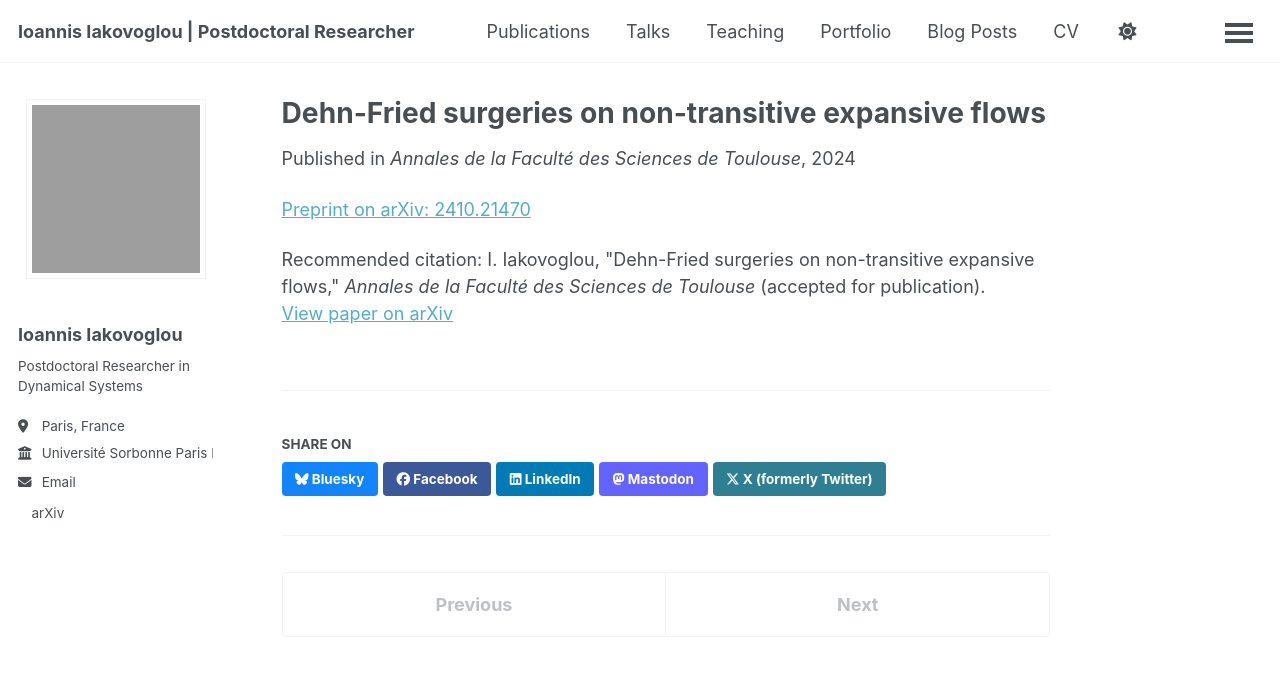
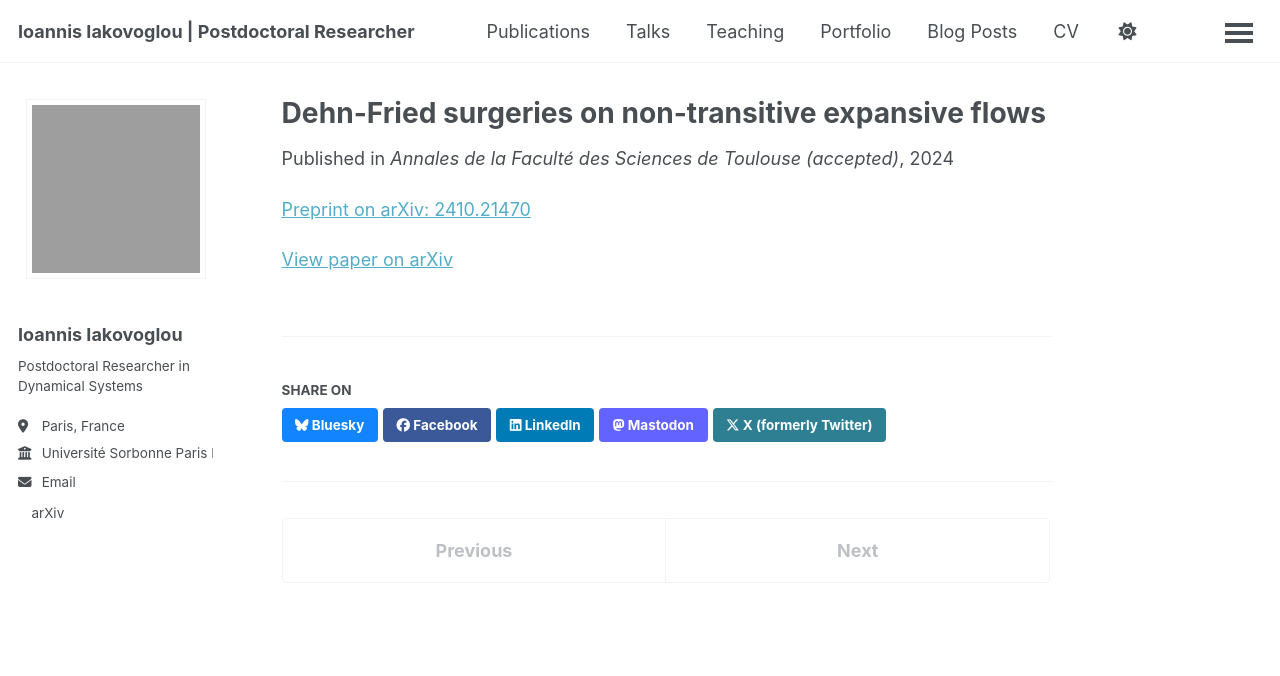
Before and after one commit to ioannisiakovoglou/ioannisiakovoglou.github.io, a Jekyll site: the page built from _publications/surgeriesnontransitive.md, in a window 1280 px wide. Shown: the top 676 px of the page. Built offline with Jekyll 4.4.1, drawn with Linux system fonts in a browser that asks for light colours; a script bundle is joined from its source files by our own code; a style sheet for code colours, icons or effects is not loaded.

Commit message:
Revise venue and citation for publication status
Updated the venue and citation to reflect acceptance.

```diff
--- a/_publications/surgeriesnontransitive.md
+++ b/_publications/surgeriesnontransitive.md
@@ -5,8 +5,7 @@ category: manuscripts
 permalink: /publication/dehn-fried-surgeries
 excerpt: "Dehn-Fried surgeries on non-transitive expansive flows."
 date: 2024-01-01
-venue: "Annales de la Faculté des Sciences de Toulouse"
+venue: "Annales de la Faculté des Sciences de Toulouse (accepted)"
 paperurl: "https://arxiv.org/abs/2410.21470"
-citation: 'I. Iakovoglou, "Dehn-Fried surgeries on non-transitive expansive flows," <i>Annales de la Faculté des Sciences de Toulouse</i> (accepted for publication).'
 ---
 [Preprint on arXiv: 2410.21470](https://arxiv.org/abs/2410.21470)
```
